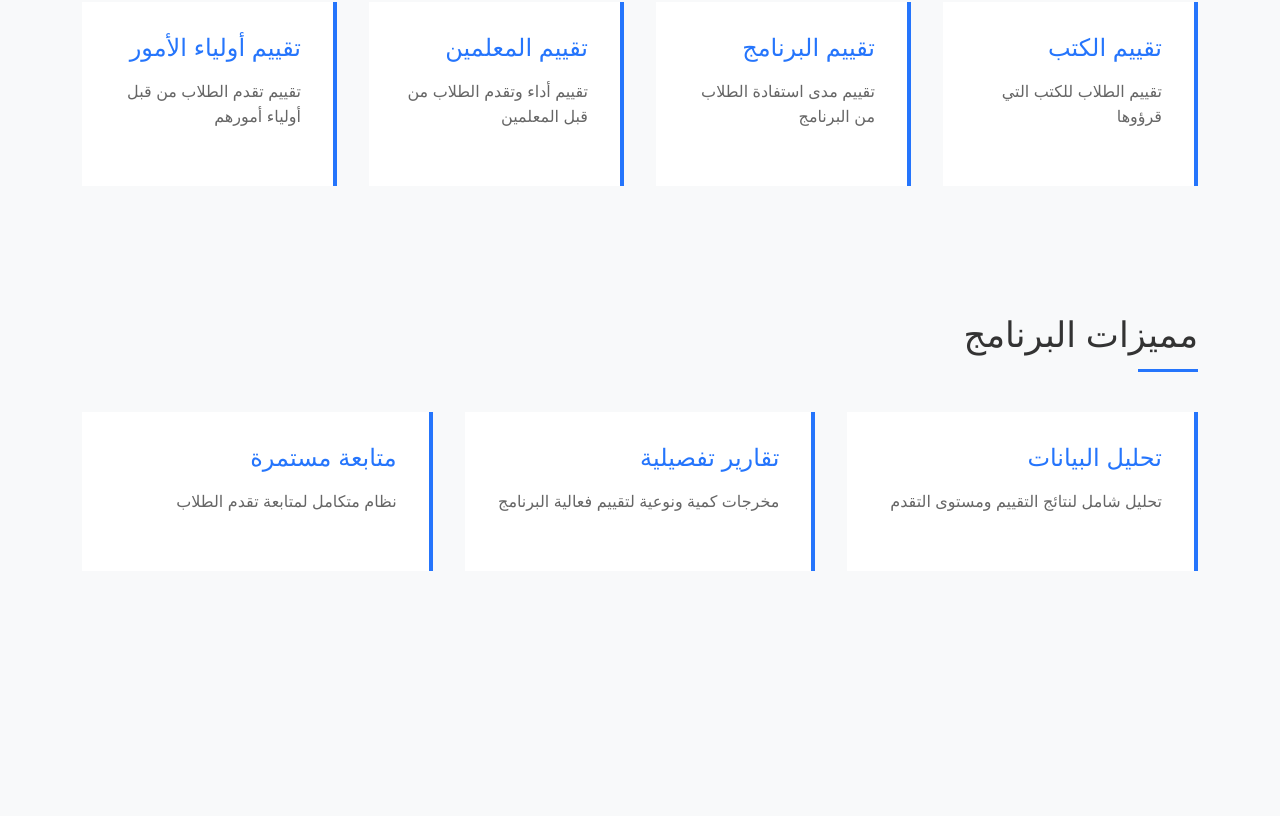
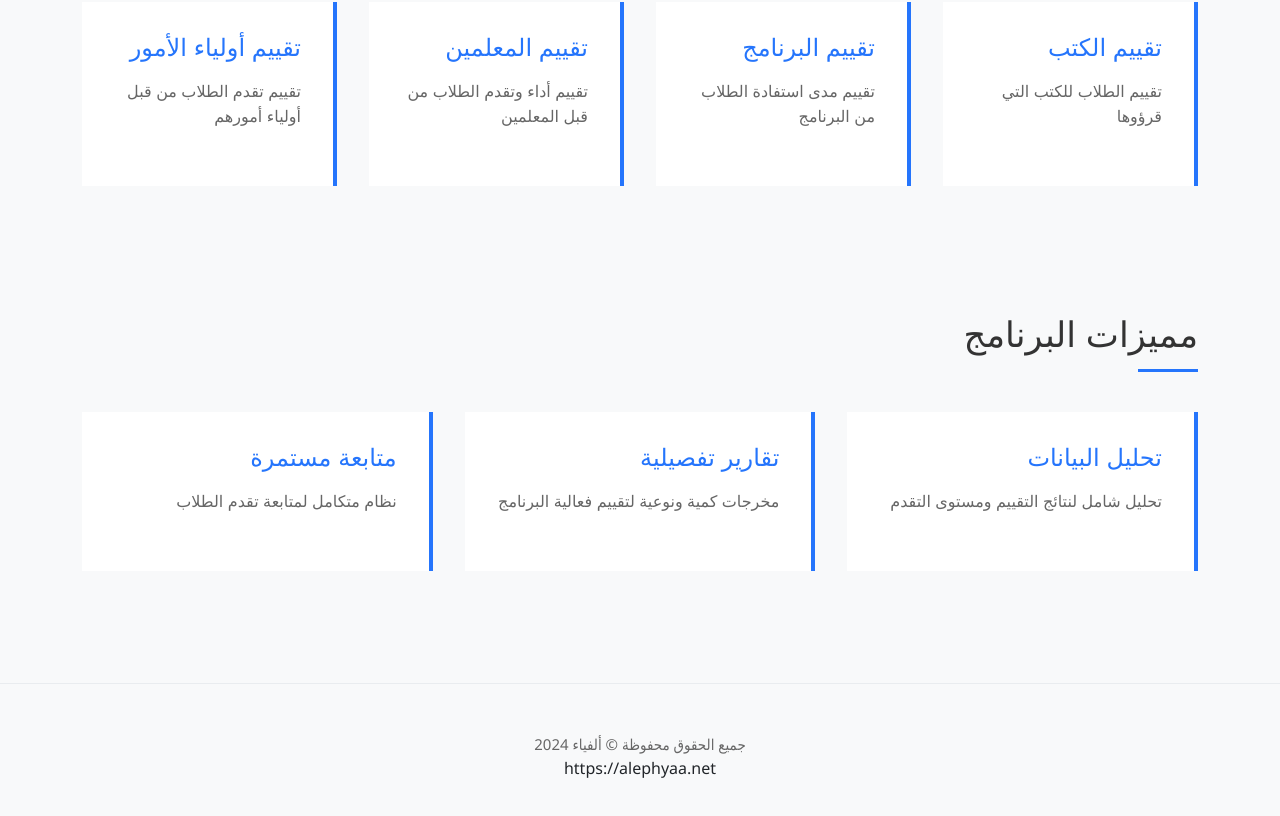
Before and after one commit to schoolbookclubs/School-reading-clubs, a React (Create React App) app: page / in a window 1280 px wide. Shown: the part 1345-2161 px from the top of the page. Before the commit the page ends 1980 px from the top, so only its background shows below. Built offline with nearby package versions, Linux system fonts and the light colour scheme.

Commit message:
add copyright

```diff
--- a/src/components/WelcomePage/WelcomePage.jsx
+++ b/src/components/WelcomePage/WelcomePage.jsx
@@ -131,6 +131,7 @@ export default function WelcomePage() {
           </div>
         </Container>
       </section>
+
     </div>
   );
 }
--- a/src/components/layout/Layout.jsx
+++ b/src/components/layout/Layout.jsx
@@ -19,6 +19,24 @@ const Layout = () => {
       {token && role && <MainNavbar />}
       <main className="main-content">
         <Outlet />
+        <footer
+      className="text-center py-5 mt-5"
+      style={{ backgroundColor: "#f8f9fa", borderTop: "1px solid #e9ecef" }}
+    >
+      <div className="container">
+        <p className="mb-0" style={{ fontSize: "15px" }}>
+          جميع الحقوق محفوظة © ألفياء 2024
+        </p>
+        <a
+          href="https://alephyaa.net/"
+          target="_blank"
+          rel="noopener noreferrer"
+          className="text-dark text-decoration-none"
+        >
+          https://alephyaa.net
+        </a>
+      </div>
+    </footer>
       </main>
     </div>
   );
```
